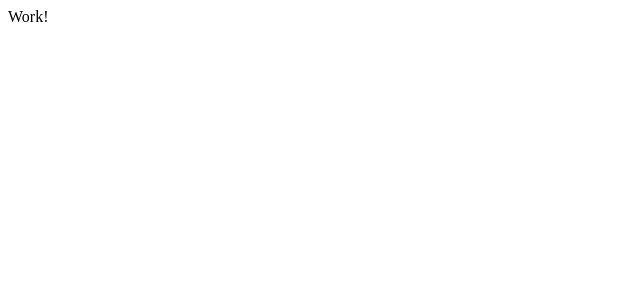
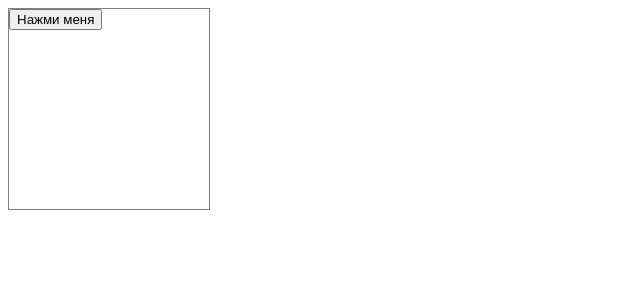
Before and after one commit to AidaChernyavskaya/react-ts-course, a React (Create React App) app: page / in a window 1280 px wide. Shown: the top 300 px of the page, without its empty margins (0-640 px from the left). Built offline with nearby package versions, Linux system fonts and the light colour scheme.

Commit message:
Functional component added

```diff
--- a/src/App.tsx
+++ b/src/App.tsx
@@ -1,9 +1,12 @@
 import React from 'react';
+import Card, {CardVariant} from "./components/Card";
 
 const App = () => {
     return (
         <div>
-          Work!
+          <Card onClick={(num) => console.log('click', num)} variant={CardVariant.outlined} width={'200px'} height={'200px'}>
+              <button>Нажми меня</button>
+          </Card>
         </div>
     );
 };
--- /dev/null
+++ b/src/components/Card.tsx
@@ -0,0 +1,36 @@
+import React, {FC, PropsWithChildren, useState} from 'react';
+
+export enum CardVariant {
+    outlined = 'outlined',
+    primary = 'primary'
+}
+
+interface CardProps {
+    width?: string;
+    height?: string;
+    variant: CardVariant;
+    onClick: (num: number) => void;
+}
+
+const Card: FC<PropsWithChildren<CardProps>> =
+    ({
+         width,
+         height,
+         variant,
+         onClick,
+         children
+    }) => {
+    const [state, setState] = useState(0);
+    return (
+        <div style={{width, height,
+            border: variant === CardVariant.outlined ? '1px solid gray' : 'none',
+            background: variant === CardVariant.primary ? 'lightgrey' : ''
+        }}
+            onClick={() => onClick(state)}
+        >
+            {children}
+        </div>
+    );
+};
+
+export default Card;
```
